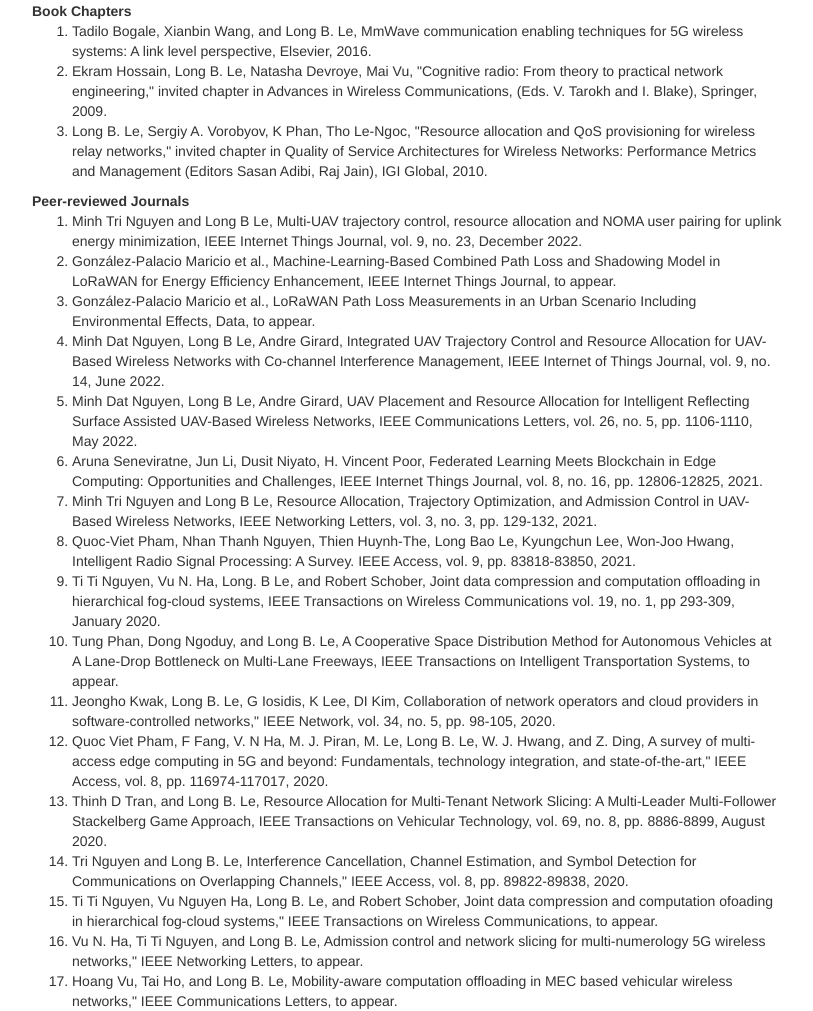
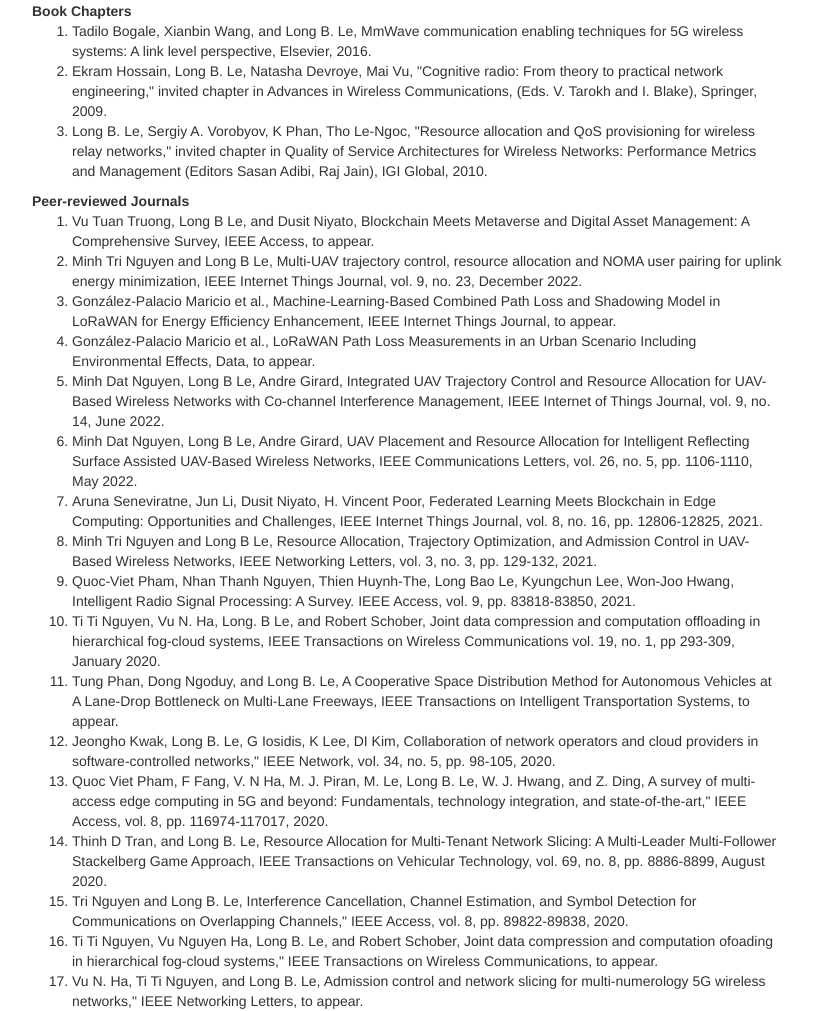
Before and after one commit to LongBaoLe/LongBaoLe.github.io, a plain HTML site: page index.html in a window 1280 px wide. Shown: the part 1243-2254 px from the top of the page, without its empty margins (38-851 px from the left). Drawn offline with nearby package versions, Linux system fonts and the light colour scheme.

Commit message:
Update index.html

```diff
--- a/index.html
+++ b/index.html
@@ -124,6 +124,9 @@
 
                 <strong>Peer-reviewed Journals</strong><br/>
                 <ol>
+
+			<li class="paper" words="add, your, keywords, here">  Vu Tuan Truong, Long B Le, and Dusit Niyato, Blockchain Meets Metaverse and Digital Asset Management: A Comprehensive Survey, IEEE Access, to appear.</li>
+
                 <li class="paper" words="add, your, keywords, here"> Minh Tri Nguyen and Long B Le, Multi-UAV trajectory control, resource allocation and NOMA user pairing for uplink energy minimization, IEEE Internet Things Journal, vol. 9, no. 23, December 2022. </li>
 
                 <li class="paper" words="add, your, keywords, here">  González-Palacio Maricio et al., Machine-Learning-Based Combined Path Loss and Shadowing Model in LoRaWAN for Energy Efficiency Enhancement, IEEE Internet Things Journal, to appear. </li>
```
